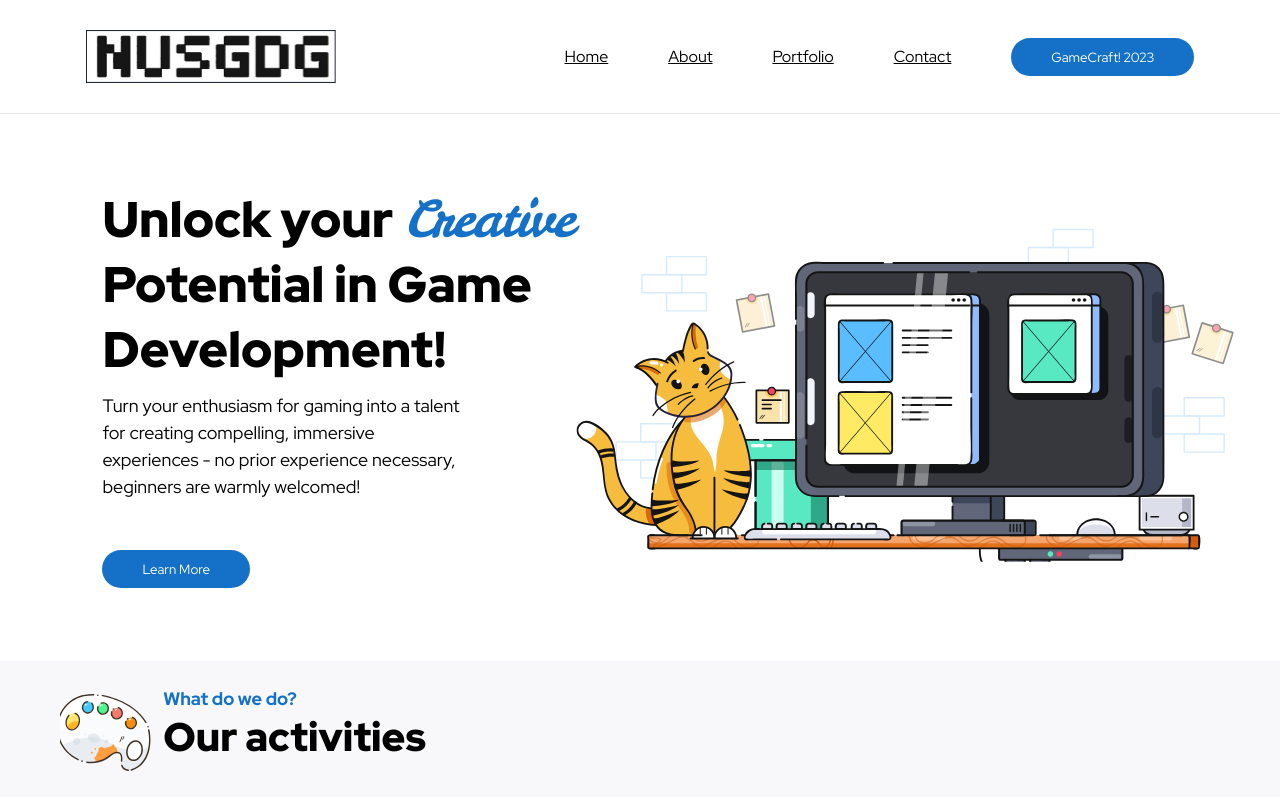
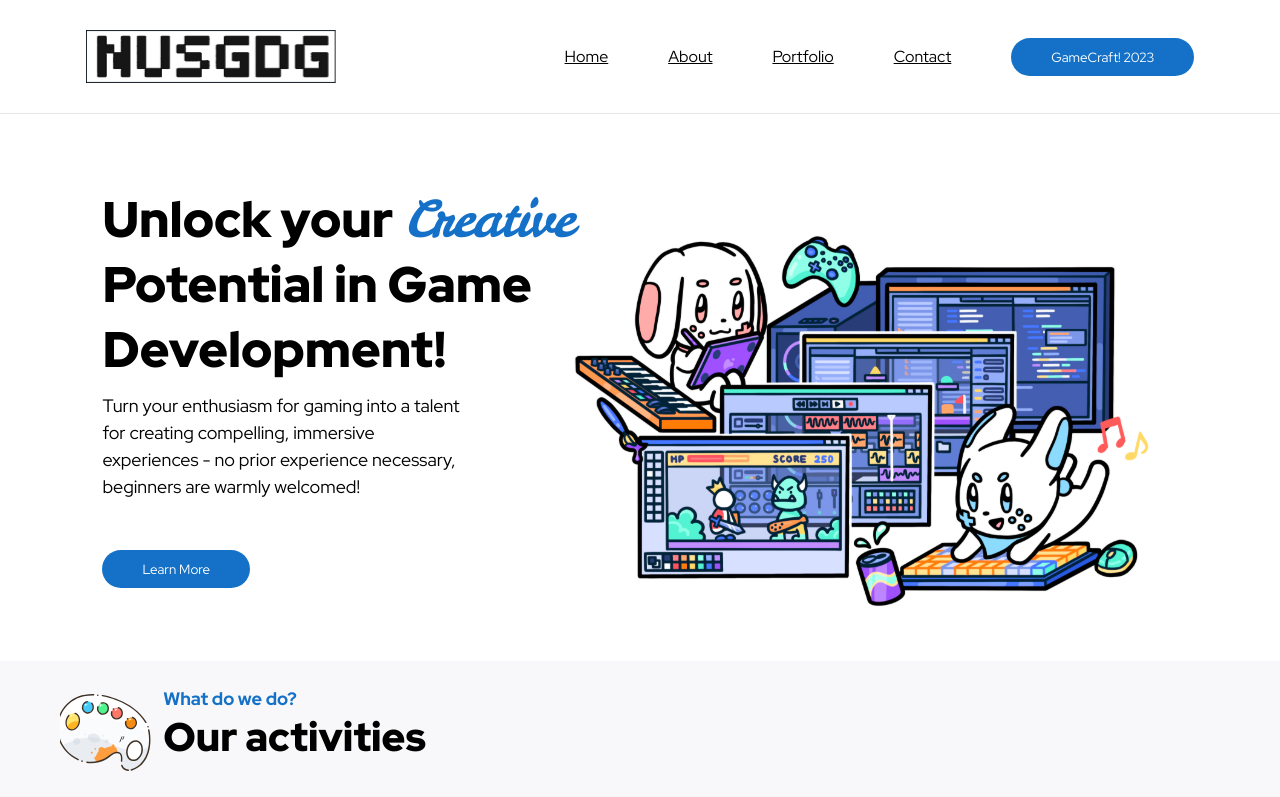
Before and after one commit to nus-gdg/nus-gdg.github.io, a React (Create React App) app in the folder new/: page / in a window 1280 px wide. Shown: the top 797 px of the page. Built offline with nearby package versions, Linux system fonts and the light colour scheme.

Commit message:
Change landing banner

```diff
--- a/new/src/sections/home/home.scss
+++ b/new/src/sections/home/home.scss
@@ -25,6 +25,7 @@
 
       @media (min-width: 1024px) {
         width: 42vw;
+        max-width: 580px;
       }
 
       @media (max-width: 768px) {
@@ -46,6 +47,7 @@
 
       @media (min-width: 1024px) {
         width: 29vw;
+        max-width: 410px;
       }
     }
   }
@@ -63,8 +65,13 @@
       right: 3.6vw;
     }
 
+    @media (min-width: 1200px) {
+      left: 560px;
+    }
+
     img {
       width: 51.4vw;
+      max-width: 610px;
 
       @media (max-width: 1024px) {
         width: 100%;
--- a/new/src/sections/home/home.tsx
+++ b/new/src/sections/home/home.tsx
@@ -1,5 +1,5 @@
 import Button from "../../components/button/button";
-import landingImage from "../../assets/images/landing-placeholder.svg";
+import landingImage from "../../assets/images/landing.svg";
 
 const Home = (): JSX.Element => {
   return (
```
Also changed, not shown: new/src/assets/images/landing-placeholder.svg (deleted), new/src/assets/images/landing.svg (added).
